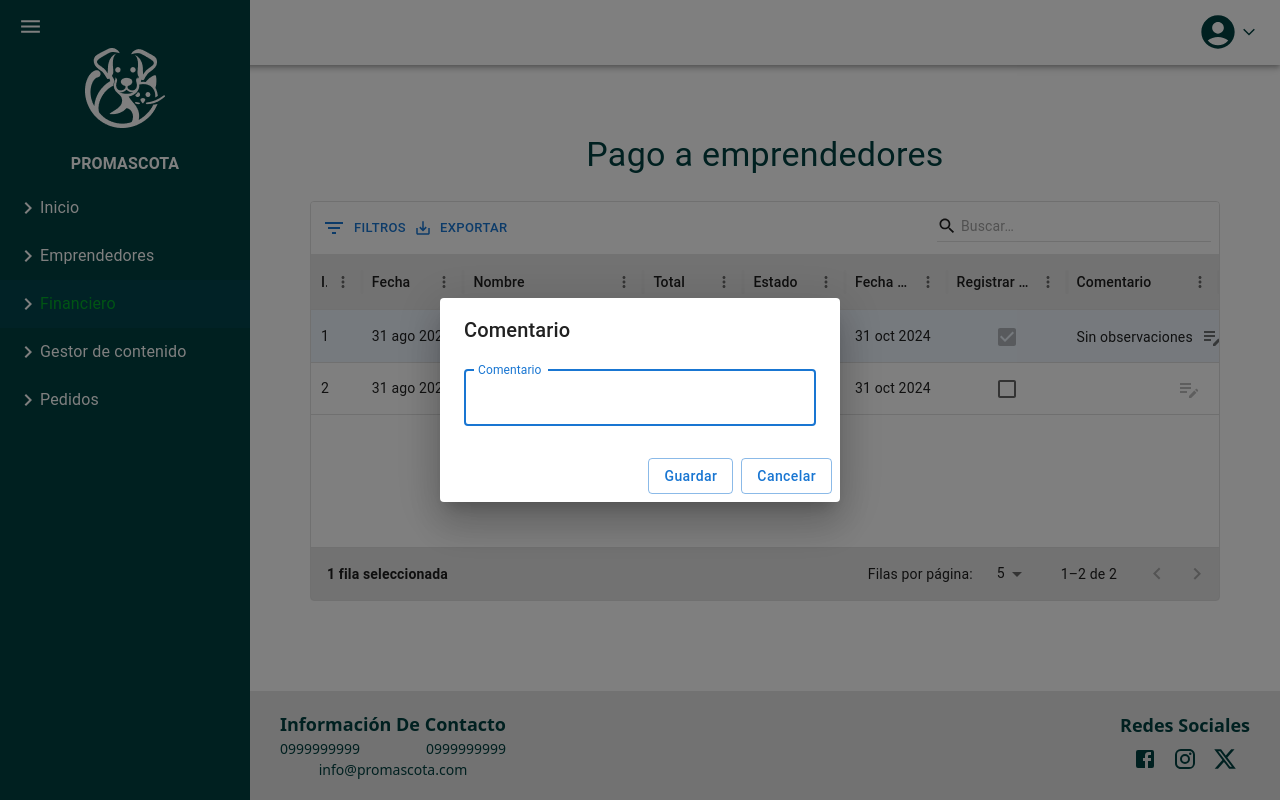
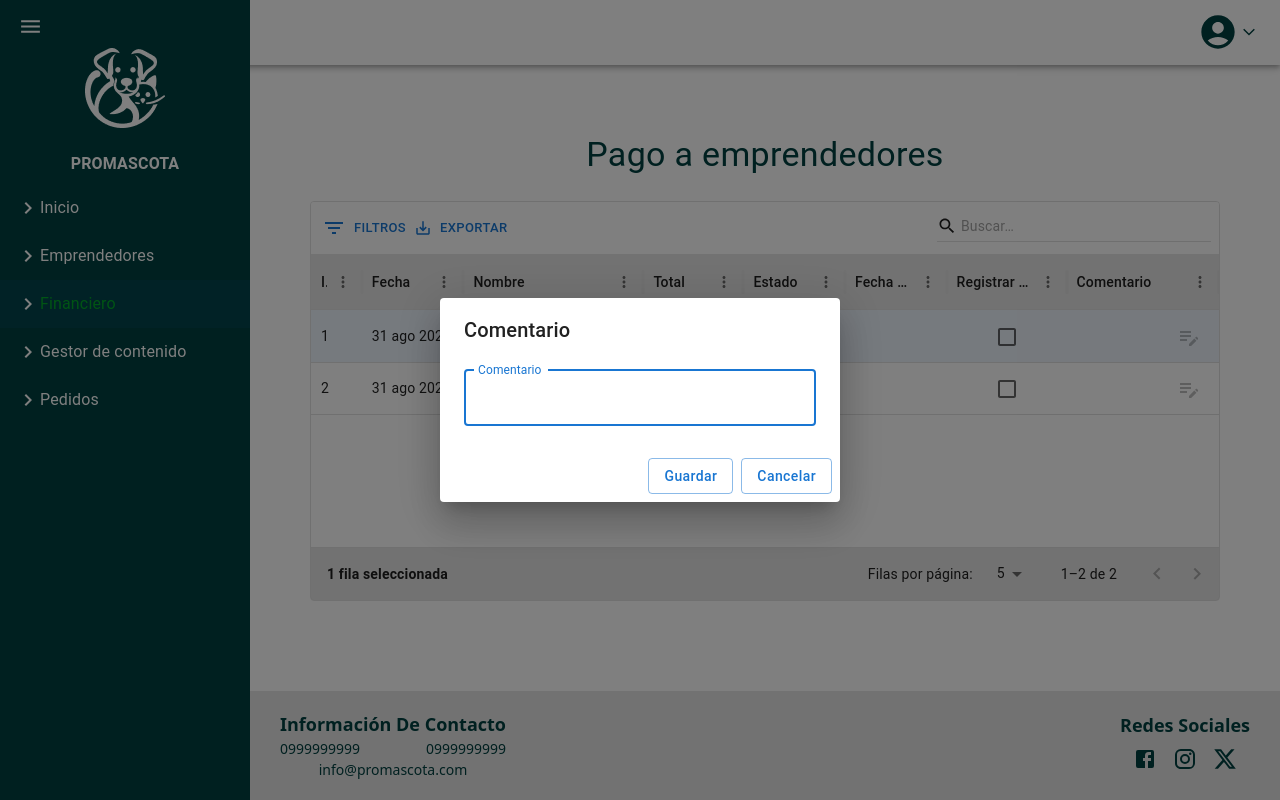
Before and after one commit to PROMASCOTA-TIC/Frontend-Administrator, a Next.js app: page /financiero/pago-a-emprendedores in a window 1280 px wide. Both pictures are taken after a click on the element 1006 px from the left and 337 px from the top of the page. Built offline with nearby package versions, Linux system fonts and the light colour scheme.

Commit message:
feat: Mejorar campo para agregar comentario en pago a emprendedores

```diff
--- a/src/app/(admin)/financiero/pago-a-emprendedores/page.tsx
+++ b/src/app/(admin)/financiero/pago-a-emprendedores/page.tsx
@@ -3,14 +3,14 @@
 import { useState } from "react";
 import {
     Box, Button, Checkbox, Dialog, DialogActions, DialogContent, DialogTitle,
-    FormControl, Grid2, IconButton, TextField, Typography
+    Grid2, IconButton, TextField, Typography
 } from "@mui/material";
 import { Tables, } from "../components";
 import { GridColDef } from "@mui/x-data-grid";
-import { Check, Clear, EditNote, Receipt } from "@mui/icons-material";
+import { EditNote, } from "@mui/icons-material";
 import { zodResolver } from "@hookform/resolvers/zod";
-import { set, useForm } from "react-hook-form";
-import { transferSchema } from "@/app/validations/financiero/transferSchema";
+import { useForm } from "react-hook-form";
+import { transferSchema } from "@/validations/financiero/transferSchema";
 import "@/assets/styles/styles.css"
 
 interface RowData {
@@ -30,11 +30,8 @@ type Inputs = {
 export default function PagoEmprendedores() {
 
     const [open, setOpen] = useState(false)
-    const [estado, setEstado] = useState('Pendiente')
-    const [showCommentField, setShowCommentField] = useState(false);
     const [comment, setComment] = useState('');
     const [openRowId, setOpenRowId] = useState(0);
-    const [edit, setEdit] = useState(false);
     const [rows, setRows] = useState<RowData[]>([
         {
             id: 1,
@@ -42,7 +39,7 @@ export default function PagoEmprendedores() {
             nombrePropietario: "Juan Pérez",
             estado: 'Pendiente',
             total: "100.00",
-            fechaPago: new Date("2024-10-31T00:00:00").toLocaleDateString('es-ES', { day: '2-digit', month: 'short', year: 'numeric' }),
+            fechaPago: "",
             comentario: ""
         },
         {
@@ -51,7 +48,7 @@ export default function PagoEmprendedores() {
             nombrePropietario: "María Lopez",
             estado: 'Pendiente',
             total: "100.00",
-            fechaPago: new Date("2024-10-31T00:00:00").toLocaleDateString('es-ES', { day: '2-digit', month: 'short', year: 'numeric' }),
+            fechaPago: "",
             comentario: ""
         },
     ]);
@@ -72,7 +69,7 @@ export default function PagoEmprendedores() {
                 <div>
                     <Checkbox
                         checked={params.row.estado === "Pagado"}
-                        onClick={() => handleComment(params.row.id)}
+                        onClick={() => handleOpenDialog(params.row.id)}
                         disabled={params.row.estado === "Pagado"}
                     />
                 </div>
@@ -92,10 +89,10 @@ export default function PagoEmprendedores() {
                     }}
                 >
                     <Typography variant="body2">
-                        {params.row.estado === 'Pagado' && !params.row.observacion ? "Sin observaciones"
-                            : params.row.estado === 'Pendiente' ? "" : params.row.observacion}
+                        {params.row.estado === 'Pagado' && !params.row.comentario ? "Sin observaciones"
+                            : params.row.estado === 'Pendiente' ? "" : params.row.comentario}
                     </Typography>
-                    <IconButton onClick={() => handleComment(params.row.id)}
+                    <IconButton onClick={() => handleOpenDialog(params.row.id)}
                         disabled={params.row.estado == 'Pendiente'}>
                         <EditNote />
                     </IconButton>
@@ -104,40 +101,41 @@ export default function PagoEmprendedores() {
         },
     ];
 
-    const { register, formState: { errors } } = useForm<Inputs>({
+    const { formState: { errors } } = useForm<Inputs>({
         resolver: zodResolver(transferSchema),
         mode: 'onChange',
     });
 
-    const handleClose = () => {
+    const handleCancel = () => {
+        setComment('');
         setOpen(false);
-        setEdit(false);
-        setShowCommentField(false);
     }
 
-    const handleComment = (id: number) => {
-        const rowToEdit = rows.find(row => row.id === id);
-        if (rowToEdit) {
-            setComment(rowToEdit.comentario || "");
+    const handleOpenDialog = (id: number) => {
+        const selectedRow = rows.find(row => row.id === id);
+        if (selectedRow) {
+            setOpenRowId(id);
+            setComment(selectedRow.comentario || "");
         }
-        setRows((prevRows) =>
-            prevRows.map((row) =>
-                row.id === id && row.estado === 'Pendiente'
-                    ? { ...row, estado: 'Pagado' }
-                    : row
-            )
-        );
-        setOpenRowId(id);
-        setEdit(true);
+        setOpen(true);
     };
 
     const handleSaveComment = () => {
-        setRows((prevRows) =>
-            prevRows.map((row) => {
-                return row.id === openRowId ? { ...row, observacion: comment } : row;
-            })
-        );
-        handleClose();
+        if (openRowId !== null) {
+            setRows(prevRows =>
+                prevRows.map(row =>
+                    row.id === openRowId
+                        ? {
+                            ...row,
+                            comentario: comment.trim() === '' ? 'Sin observaciones' : comment,
+                            estado: 'Pagado',
+                            fechaPago: new Date().toLocaleDateString('es-ES', { day: '2-digit', month: 'short', year: 'numeric' })
+                        }
+                        : row
+                )
+            );
+        }
+        setOpen(false);
     };
 
     return (
@@ -163,7 +161,7 @@ export default function PagoEmprendedores() {
             <Grid2 size={12} sx={{ height: 400, width: "100%", marginTop: "21px" }}>
                 <Tables rows={rows} columns={columns} />
             </Grid2>
-            <Dialog open={edit} onClose={handleClose}
+            <Dialog open={open} onClose={handleCancel}
             >
                 <DialogTitle>
                     Comentario
@@ -182,7 +180,6 @@ export default function PagoEmprendedores() {
                         value={comment}
                         error={!!errors.comment}
                         helperText={errors.comment ? errors.comment.message : ''}
-                        {...register("comment", { required: "El comentario es obligatorio" })}
                         onChange={(e) => setComment(e.target.value)}
                     />
                 </DialogContent>
@@ -195,7 +192,7 @@ export default function PagoEmprendedores() {
                     >
                         Guardar
                     </Button>
-                    <Button className="bg-primary text-white mb-e13" onClick={handleClose}
+                    <Button className="bg-primary text-white mb-e13" onClick={handleCancel}
                         variant="outlined"
                         sx={{
                             textTransform: "none",
--- a/src/app/(admin)/financiero/transferencias/page.tsx
+++ b/src/app/(admin)/financiero/transferencias/page.tsx
@@ -141,6 +141,7 @@ export default function Transferencias() {
         setOpenRowId(id);
         setEdit(true);
     };
+
     const handleSaveComment = () => {
         setRows((prevRows) =>
             prevRows.map((row) => {
@@ -149,6 +150,7 @@ export default function Transferencias() {
         );
         handleClose();
     };
+
     return (
         <Grid2
             container
```
